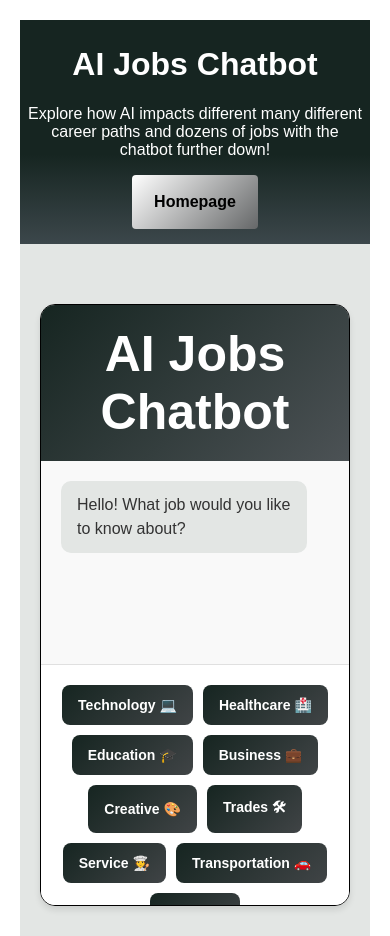
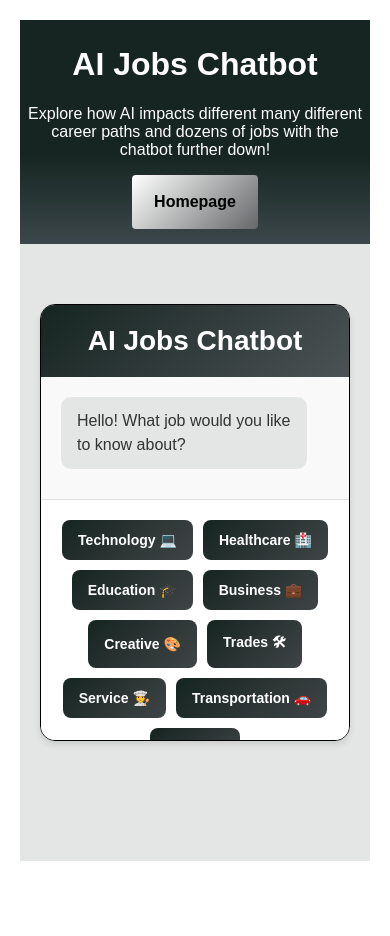
Before and after one commit to GekookteKip/Website, a plain HTML site: page chatbot.html in a window 390 px wide. Shown: the top 936 px of the page. Drawn offline with Linux system fonts and the light colour scheme.

Commit message:
Add files via upload

```diff
--- a/css/style.css
+++ b/css/style.css
@@ -244,3 +244,18 @@ h3, input, button {
 .chatbot {
   background-color: gray;
 }
+
+.chatbot-container {
+  height: 600px;
+}
+
+@media (max-width: 600px) {
+  .chatbot-container {
+    height: auto;
+    max-height: 90vh;
+  }
+
+  .chatbot-header h4 {
+    font-size: 28px;
+  }
+}
```
